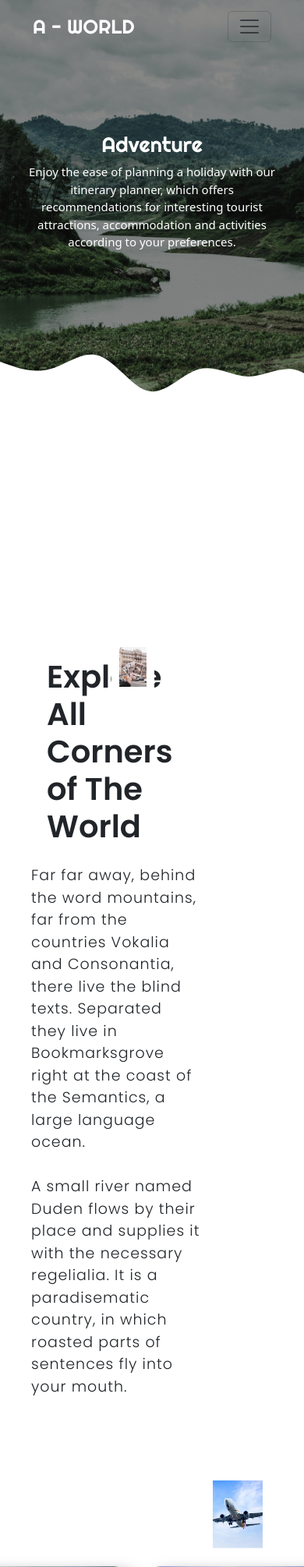
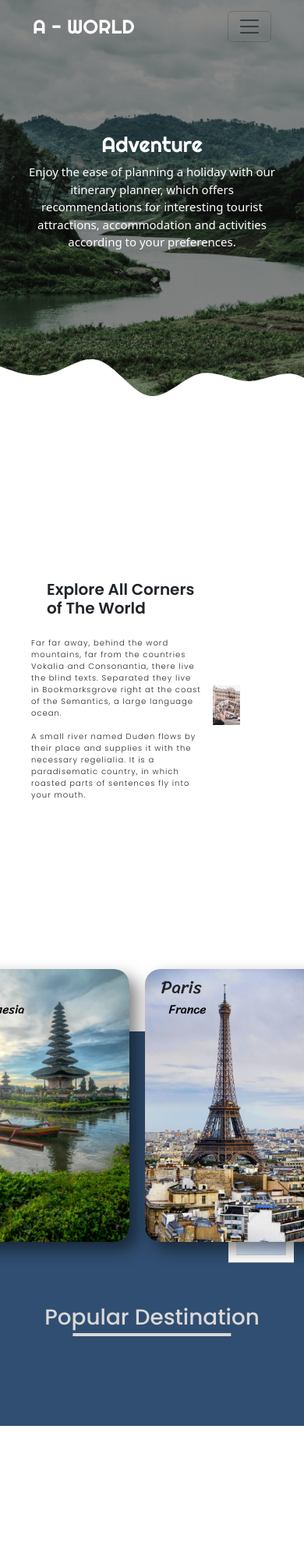
Before and after one commit to rzi7/ProjekAkhir-PPW1, a PHP site: page / in a window 390 px wide; the page is wider, and only the part inside the window is pictured. Shown: the top 2010 px of that part at 78% size. Run offline with PHP 8.4, Linux system fonts and the light colour scheme; some libraries are stand-ins or nearby versions.

Commit message:
menambahkan respinsve

```diff
--- a/style.css
+++ b/style.css
@@ -518,9 +518,6 @@ footer span {
     color : #4200FF;
 }
 
-.footer-container {
-}
-
 .footer-content {
     display: flex;
     flex-direction: column;
@@ -619,7 +616,7 @@ footer span {
 footer end
 */
 
-@media screen and (max-width: 1170px) {
+@media screen and (max-width: 896px) {
     /*
     button login
     */
@@ -670,7 +667,7 @@ footer end
     }
 
     .design {
-        height: 49vh;
+        height: 48.3vh;
     }
 
     .main-info {
@@ -688,4 +685,27 @@ footer end
     .teks p {
         font-size: 15px;
     }
+
+    .information .world {
+        margin-top: -100px;
+    }
+
+    .information .world h1{
+        font-size: 20px;
+    }
+
+    .information .world p {
+        font-size: 10px;
+    }
+
+    .people img {
+        left: 0;
+        top: 35px;
+        outline: #ffff solid 3px;
+    }
+
+    .air-plane img {
+        top: -600px;
+        left: 30px;
+    }
 }
```
